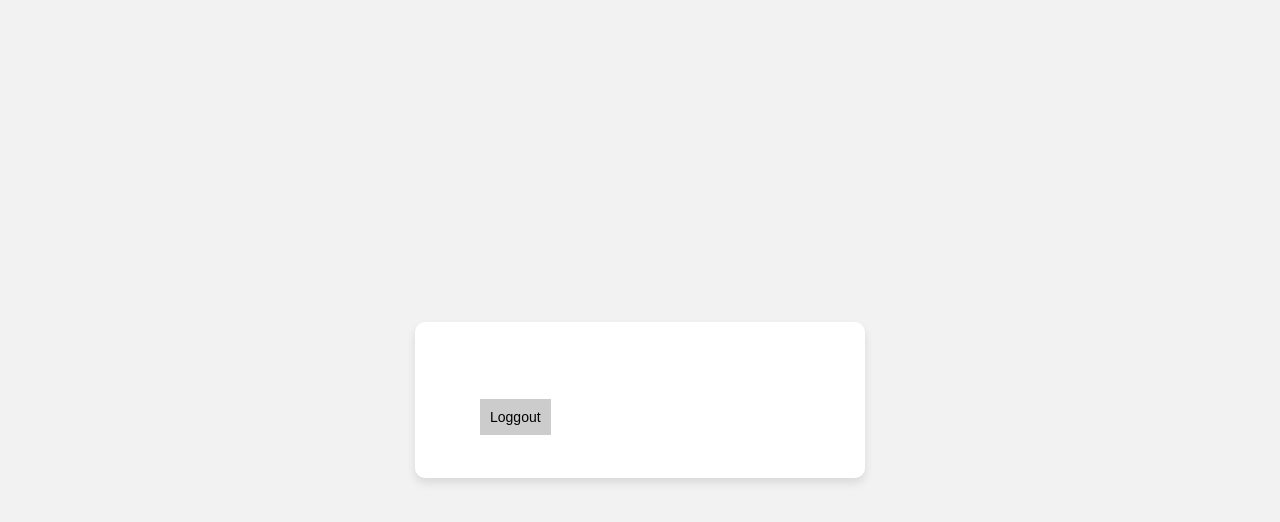
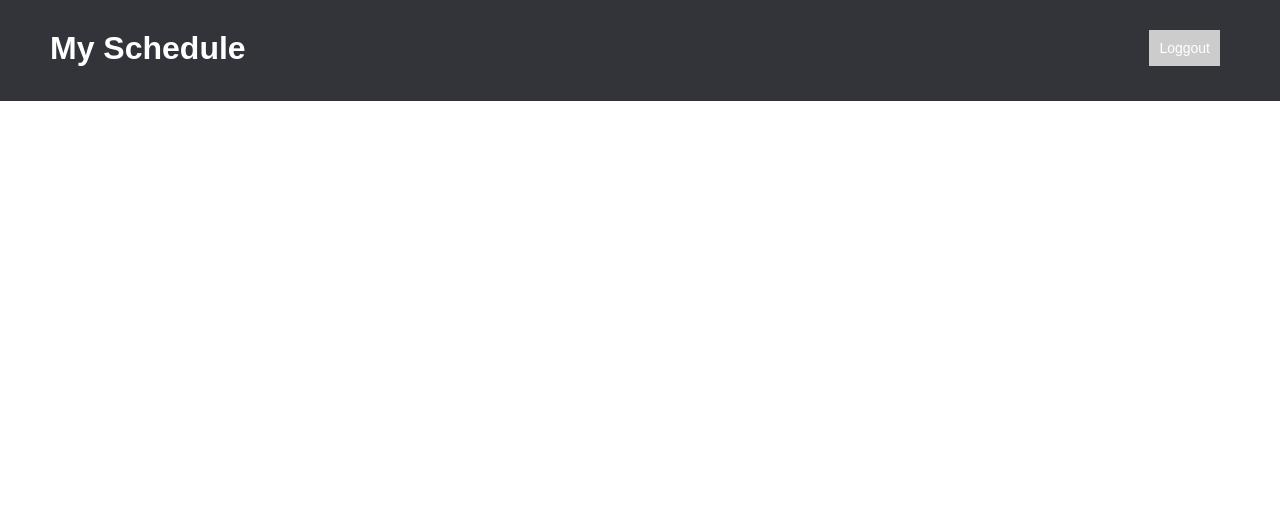
Before and after one commit to sahildhimandesigner/javaScript, a plain HTML site: page my-schedule/welcome.html in a window 1280 px wide. Drawn offline with Linux system fonts and the light colour scheme; files that its build step writes are made by us from their sources.

Commit message:
implemented the deisgn after logged in user

```diff
--- /dev/null
+++ b/my-schedule/css/welcome.css
@@ -0,0 +1,30 @@
+body {
+    margin: 0;
+    padding: 0;
+}
+header {
+    padding: 20px 50px 25px 50px;
+    background: #323439;
+    display: flex;
+    flex-flow: row;
+    align-items: center;
+    justify-content: space-between;
+    box-sizing: border-box;
+}
+header h1 {
+    margin: 0;
+    padding: 0;
+    color: #FFF
+}
+.logout-btn {
+    color: #FFF
+}
+.top-user-info {
+    display: flex;
+    flex-flow: column;
+}
+.user-email-id {
+    color: #FFF;
+    font-size: 14px;
+    padding: 0 0 10px 0;
+}
--- a/my-schedule/welcome.html
+++ b/my-schedule/welcome.html
@@ -7,17 +7,20 @@
 <link rel="stylesheet" type="text/css" href="css/util.css">
 <link rel="stylesheet" type="text/css" href="css/main.css">
 <link rel="stylesheet" type="text/css" href="css/style.css" />
+<link rel="stylesheet" type="text/css" href="css/welcome.css" />
 
 </head>
 <body>
-<div class="limiter">
-    <div class="container-login100">
-        <div class="wrap-login100">
-            <h1><span id="userInfo"></span></h1>
-                <button onclick="logoutUser()">Loggout</button>
+    <header>
+        <h1>My Schedule</h1>
+        <div class="top-user-info">
+            <span class="user-email-id" id="userInfo"></span>
+            <button class="logout-btn" onclick="logoutUser()">Loggout</button>
         </div>
+    </header>
+    <div class="container-fluid">
+
     </div>
-</div>
 </body>
 
 
--- a/my-schedule/welcome.js
+++ b/my-schedule/welcome.js
@@ -15,10 +15,12 @@
 
   // created the welcome function to get the data from local storage
   function welcome() {
-   var userData = localStorage.getItem('userEmailKey');
+   var userData = JSON.parse(localStorage.getItem('userEmailKey'));
+   var userEmail = userData.email;
+   console.log(userData)
    //if user data is there then load it
    if(userData){
-     document.getElementById("userInfo").innerHTML = "welcome user " + userData;
+     document.getElementById("userInfo").innerHTML = userEmail;
    }
   }
 
@@ -29,7 +31,7 @@
    function logoutUser(){
      firebase.auth().signOut().then(function() {
        window.location.href="login.html";
-       localStorage.removeItem('userEmailKey');
+        localStorage.removeItem('userEmailKey');
      }).catch(function(error) {
        console.log(error)
      });
```
Also changed, not shown: my-schedule/login.js (+4 -7 lines).
